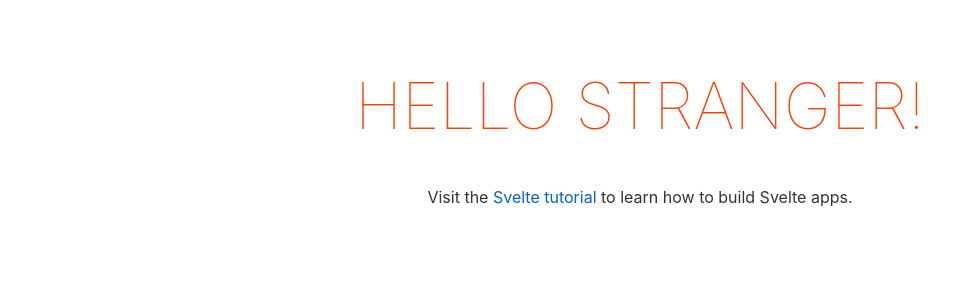
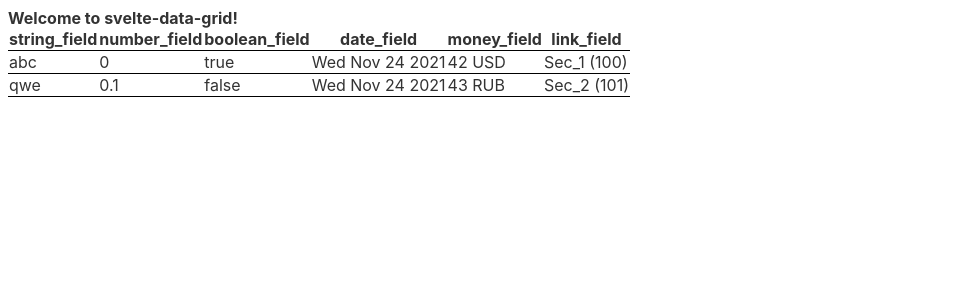
Before and after one commit to warning-explosive/svelte-core, a Svelte app: page / in a window 1280 px wide. Shown: the top 300 px of the page, without its empty margins (0-973 px from the left). Built offline with nearby package versions, Linux system fonts and the light colour scheme.

Commit message:
add static data grid

```diff
--- a/src/App.svelte
+++ b/src/App.svelte
@@ -1,30 +1,35 @@
 <script lang="ts">
-	let name = 'stranger';
+    import {containersObjectFactory} from "./scripts/containers";
+	import DataGrid from "./components/DataGrid/DataGrid.svelte";
+
+    /*
+     * GRID
+     */
+    let keys = ['string_field', 'number_field', 'boolean_field', 'date_field', 'money_field', 'link_field'];
+    let rows = [
+        containersObjectFactory({
+            string_field: { kind: 'string', value: 'abc' },
+            number_field: { kind: 'number', value: 0 },
+            boolean_field: { kind: 'boolean', value: true },
+            date_field: { kind: 'date', value: new Date() },
+            money_field: { kind: 'money', amount: 42, currency: 'USD' },
+            link_field: { kind: 'link', type: 'security', caption: 'Sec_1', id: '100' }
+        }),
+        containersObjectFactory({
+            string_field: { kind: 'string', value: 'qwe' },
+            number_field: { kind: 'number', value: 0.1 },
+            boolean_field: { kind: 'boolean', value: false },
+            date_field: { kind: 'date', value: new Date() },
+            money_field: { kind: 'money', amount: 43, currency: 'RUB' },
+            link_field: { kind: 'link', type: 'security', caption: 'Sec_2', id: '101' }
+        }),
+    ];
 </script>
 
-<main>
-	<h1>Hello {name}!</h1>
-	<p>Visit the <a href="https://svelte.dev/tutorial">Svelte tutorial</a> to learn how to build Svelte apps.</p>
-</main>
+<b>Welcome to svelte-data-grid!</b>
+<br />
+<DataGrid {keys} {rows} />
+<br />
 
 <style>
-	main {
-		text-align: center;
-		padding: 1em;
-		max-width: 240px;
-		margin: 0 auto;
-	}
-
-	h1 {
-		color: #ff3e00;
-		text-transform: uppercase;
-		font-size: 4em;
-		font-weight: 100;
-	}
-
-	@media (min-width: 640px) {
-		main {
-			max-width: none;
-		}
-	}
 </style>
--- /dev/null
+++ b/src/components/DataGrid/DataCell.svelte
@@ -0,0 +1,54 @@
+<script lang="ts">
+    import {Containers} from "../../scripts/containers";
+
+    export let isHeader: boolean = false;
+    export let container: Containers;
+
+    function getDisplayValue(container: Containers) : string {
+        let displayValue: string;
+
+        switch (container.kind) {
+            case "string":
+                displayValue = container.value;
+                break;
+            case "number":
+                displayValue = container.value.toString();
+                break;
+            case "boolean":
+                displayValue = container.value.toString();
+                break;
+            case "date":
+                displayValue = container.value.toDateString();
+                break
+            case "link":
+                displayValue = `${container.caption} (${container.id})`;
+                break;
+            case "money":
+                displayValue = `${container.amount} ${container.currency}`;
+                break;
+            default:
+                const _exhaustiveCheck: never = container;
+                break;
+        }
+
+        return displayValue;
+    }
+
+</script>
+
+{#if isHeader}
+    <th class="noselect">{getDisplayValue(container)}</th>
+{:else}
+    <td class="noselect">{getDisplayValue(container)}</td>
+{/if}
+
+<style>
+    .noselect {
+        -webkit-touch-callout: none; /* iOS Safari */
+        -webkit-user-select: none; /* Safari */
+        -khtml-user-select: none; /* Konqueror HTML */
+        -moz-user-select: none; /* Firefox */
+        -ms-user-select: none; /* Internet Explorer/Edge */
+        user-select: none; /* Non-prefixed version, currently supported by Chrome and Opera */;
+    }
+</style>
--- /dev/null
+++ b/src/components/DataGrid/DataGrid.svelte
@@ -0,0 +1,21 @@
+<script lang="ts">
+    import DataRow from "./DataRow.svelte";
+
+    export let keys: string[];
+    export let rows: object[];
+
+    let headerContainers = keys.reduce((acc, key) => {
+        acc[key] = { kind: 'string', value: key };
+        return acc;
+    }, {});
+</script>
+
+<table>
+    <DataRow isHeader={true} {keys} containers={headerContainers} />
+    {#each rows as containers}
+        <DataRow {keys} {containers} />
+    {/each}
+</table>
+
+<style>
+</style>
--- /dev/null
+++ b/src/components/DataGrid/DataRow.svelte
@@ -0,0 +1,16 @@
+<script lang="ts">
+    import DataCell from "./DataCell.svelte";
+
+    export let isHeader: boolean = false;
+    export let keys: string[];
+    export let containers: {};
+</script>
+
+<tr>
+    {#each keys as key}
+        <DataCell isHeader={isHeader} container={containers[key]} />
+    {/each}
+</tr>
+
+<style>
+</style>
```
